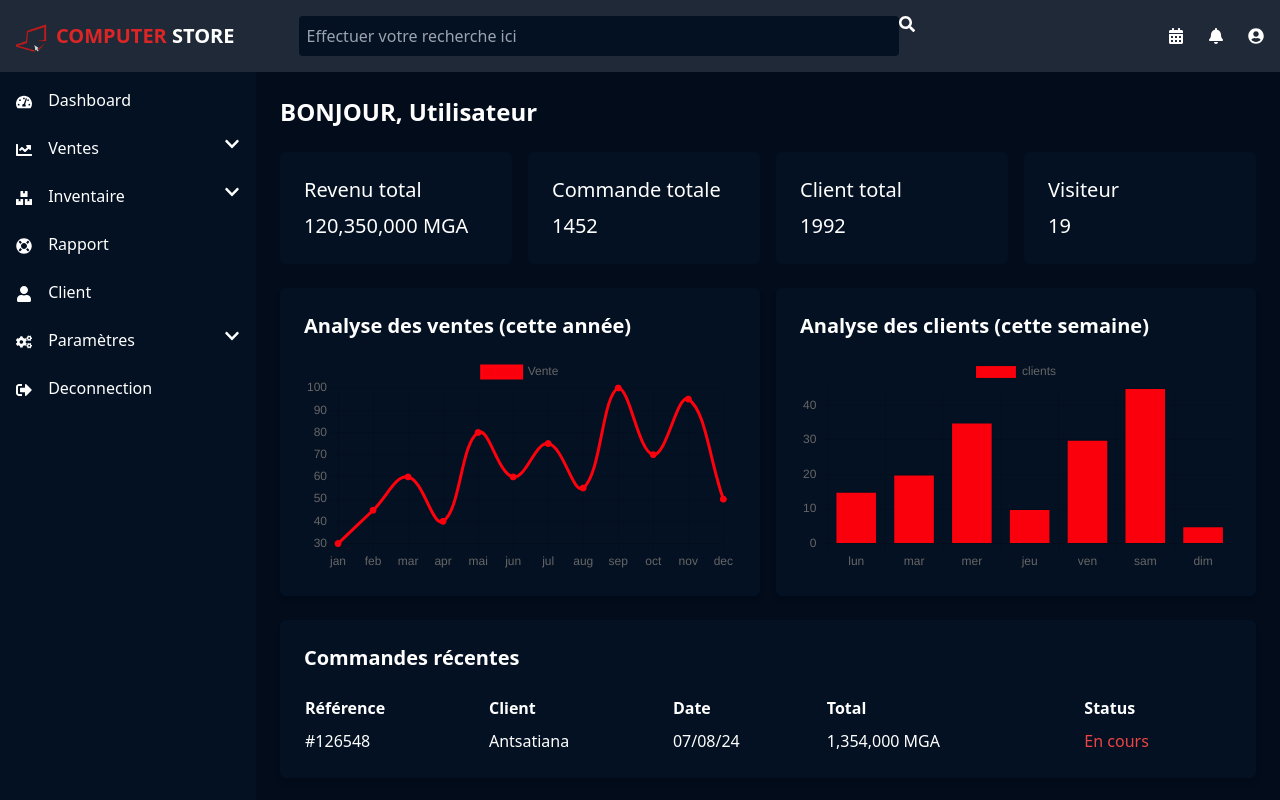
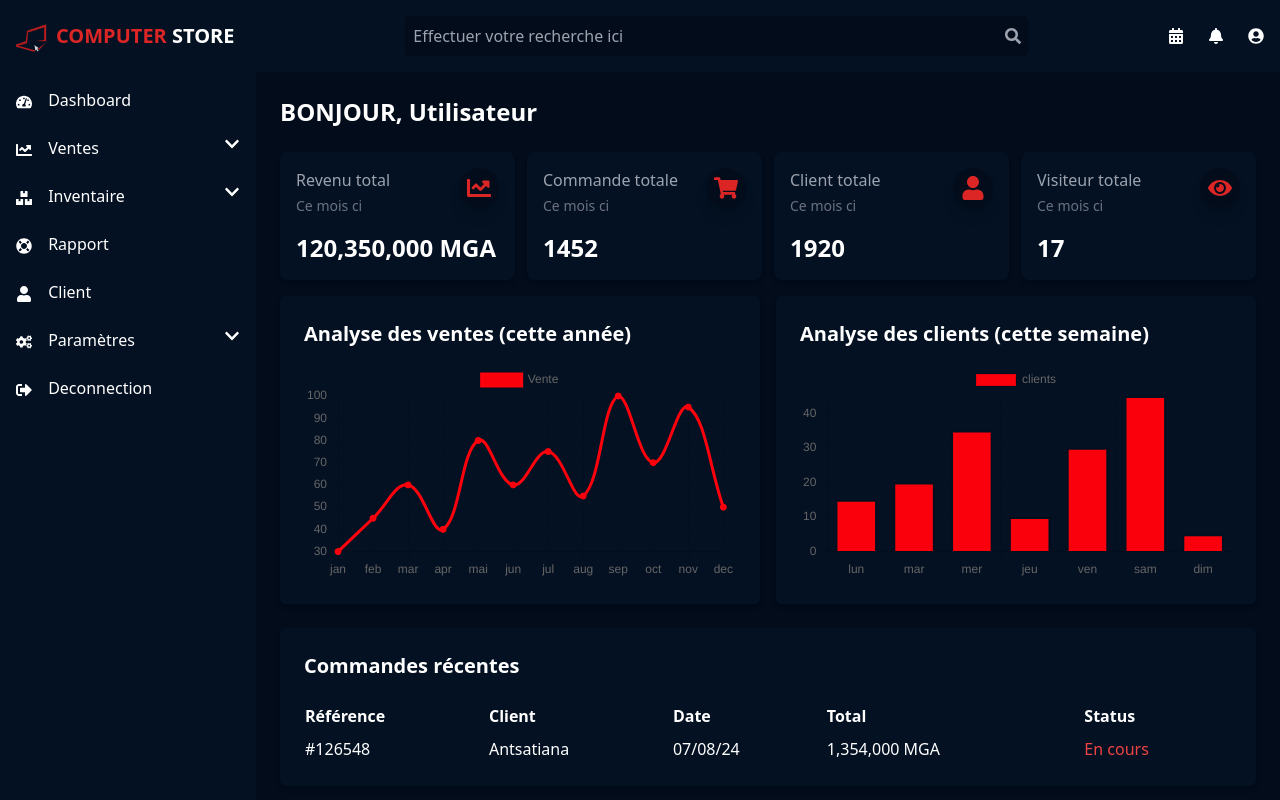
Before and after one commit to Dally07/E-store, a React (Create React App) app in the folder frontend/: page /dashboard in a window 1280 px wide. Shown: the top 800 px of the page. Built offline with nearby package versions, Linux system fonts and the light colour scheme.

Commit message:
dashboard

```diff
--- a/frontend/package.json
+++ b/frontend/package.json
@@ -13,6 +13,7 @@
     "react-chartjs-2": "^5.2.0",
     "react-dom": "^18.3.1",
     "react-icons": "^5.3.0",
+    "react-router-dom": "^6.26.2",
     "react-scripts": "5.0.1",
     "web-vitals": "^2.1.4"
   },
--- a/frontend/src/App.js
+++ b/frontend/src/App.js
@@ -1,15 +1,23 @@
 import React from 'react';
+import { BrowserRouter as Router, Route, Routes } from 'react-router-dom';
 import './App.css';
 import Loginpage from "./LoginPage"
 import Dashboard from './composant/dashboard';
 
 function App() {
   return (
-    <div>
-      <Dashboard/>
-      <Loginpage/>
+    <Router>
+      <Routes>
 
-    </div>
+        <Route path="/login" element={<Loginpage />} />
+        <Route path="/dashboard" element={<Dashboard />} />
+
+
+
+        {/*rediriger par défaut vers le login*/}
+        <Route path="/" element={<Loginpage />} />
+      </Routes>
+    </Router>
   );
 }
 
--- a/frontend/src/Header/header.jsx
+++ b/frontend/src/Header/header.jsx
@@ -1,36 +1,40 @@
 import React from 'react';
 import { FaBars, FaBell, FaCalendarAlt, FaSearch, FaUserCircle } from 'react-icons/fa';
-import logo from '../assets/COMPUTER LOGO 1.png'
+import logo from '../assets/COMPUTER LOGO 1.png';
 
+const Header = ({ toggleSidebar }) => {
+  return (
+    <header className="flex justify-between items-center p-4 bg-gray-800 text-white shadow" style={{backgroundColor: "#041122",
+      boxShadow: "inset 50px rgba(0, 0, 0, 0.5)"
+    }}>
+      {/* logo et icon menu */ }
+      <div className="flex items-center">
+        <button className="text-white mr-4 lg:hidden" onClick={toggleSidebar}>
+          <FaBars size={24} />
+        </button>
+        <img src={logo} alt="logo" className="h-8 w-8 mr-2" />
+        <div className="text-xl font-bold text-red-600">
+          COMPUTER <span className="text-white">STORE</span>
+        </div>
+      </div>
 
-const Header = (toggleSidebar) => {
-  return (
-    <header className="flex justify-between items-center p-4 bg-gray-800 text-white">
-      {/* logo et icon menu*/ }
-      <div className="flex items-center">
-        <button className='text-white mr-4 lg:hidden'onClick={toggleSidebar} >
-          <FaBars size={24}/>
-        </button>
-        <img src={logo} alt='logo' className='h-8 w-8 mr-2'/>
-        <div className="text-xl font-bold text-red-600">COMPUTER <span className="text-white">STORE</span></div>
-        <div className='flex justify-bettween'>
+      {/* Barre de recherche avec un espacement de 2 cm (ml-8) */}
+      <div className="flex items-center justify-between rounded-md ml-8" style={{backgroundColor: "#030C1B"}}>
         <input
           type="text"
           placeholder="Effectuer votre recherche ici"
+          className="w-[600px] p-2 rounded focus:outline-none text-gray-100"
+          style={{backgroundColor: "#030C1B"}}
+        />
+        <FaSearch className="text-gray-400 mr-2" />
+      </div>
 
-          className="w-[600px] ml-16 p-2 rounded focus:outline-none text-gray-100"
-          style={{backgroundColor: "#041122"}}
-
-        />
-        <FaSearch/>
-        </div>
-
-      </div>
       <div className="flex items-center space-x-6">
         <FaCalendarAlt className="cursor-pointer" />
         <FaBell className="cursor-pointer" />
         <FaUserCircle className="cursor-pointer" />
       </div>
+
     </header>
   );
 };
--- a/frontend/src/LoginPage.jsx
+++ b/frontend/src/LoginPage.jsx
@@ -5,6 +5,16 @@ const LoginPage = () => {
   return (
     <div className="min-h-screen bg-gray-900 flex justify-center items-center" >
       <div className="w-[1000px] h-[700px] rounded-lg shadow-lg p-10 flex flex-col md:flex-row justify-between items-center md:space-x-20" style={{backgroundColor: "#08142A"}}>
+        {/* Logo */}
+        <div className="flex justify-between items-start h-72 w-72 ml-16">
+          <img
+            src={logo}
+            alt="Computer Store"
+            className=" h-full w-full object-containt"
+
+          />
+        </div>
+
         {/* Texte d'accueil */}
         <div className="justify-between items-center mb-6 md:mb-0 space-y-20 ">
           <h1 className="text-white text-4xl mb-6">BONJOUR A VOUS !</h1>
@@ -44,15 +54,7 @@ const LoginPage = () => {
 
         </div>
 
-        {/* Logo */}
-        <div className="flex justify-between items-start h-72 w-72 ml-16">
-          <img
-            src={logo}
-            alt="Computer Store"
-            className=" h-full w-full object-containt"
 
-          />
-        </div>
       </div>
     </div>
   );
--- a/frontend/src/composant/dashboard.jsx
+++ b/frontend/src/composant/dashboard.jsx
@@ -3,6 +3,7 @@ import Header from '../Header/header';
 import Sidebar from '../sidebar/sidebar';
 import { Line, Bar} from 'react-chartjs-2';
 import { Chart as chartjs, CategoryScale, LinearScale, BarElement, LineElement, Title, Tooltip, Legend, PointElement } from 'chart.js';
+import { FaChartLine, FaEye, FaShoppingCart, FaUser } from 'react-icons/fa';
 
 
 chartjs.register(CategoryScale, LinearScale, BarElement, LineElement, Title, Tooltip, Legend, PointElement)
@@ -34,7 +35,7 @@ const Dashboard = () => {
         label: 'clients',
         data: [15,20,35,10,30,45,5],
         backgroundColor: 'rgba(250, 0, 13, 1)',
-        borderWidth: 1,
+        borderWidth: 2,
       },
     ],
   };
@@ -53,23 +54,54 @@ const Dashboard = () => {
             <h1 className="text-2xl text-white font-semibold mb-6">BONJOUR, Utilisateur</h1>
 
             {/* Cartes d'informations */}
-            <div className="grid grid-cols-4 gap-4 mb-6">
-              <div className="bg-gray-800 text-white p-6 rounded-md"style={{backgroundColor: "#041122"}} >
-                <h3 className="text-xl mb-2">Revenu total</h3>
-                <p className="text-xl">120,350,000 MGA</p>
-              </div>
-              <div className="bg-gray-800 text-white p-6 rounded-md" style={{backgroundColor: "#041122"}}>
-                <h3 className="text-xl mb-2">Commande totale</h3>
-                <p className="text-xl">1452</p>
-              </div>
-              <div className="bg-gray-800 text-white p-6 rounded-md" style={{backgroundColor: "#041122"}}>
-                <h3 className="text-xl mb-2">Client total</h3>
-                <p className="text-xl">1992</p>
-              </div>
-              <div className="bg-gray-800 text-white p-6 rounded-md" style={{backgroundColor: "#041122"}}>
-                <h3 className="text-xl mb-2">Visiteur</h3>
-                <p className="text-xl">19</p>
-              </div>
+            <div className="grid grid-cols-4 gap-3 mb-4">
+                    <div className="relative bg-gray-900 p-4 rounded-lg shadow-md text-white" style={{backgroundColor: "#041122"}}>
+                          <div className="flex flex-col">
+                              <p className="text-gray-400">Revenu total</p>
+                              <p className="text-sm text-gray-500 mt-1">Ce mois ci</p>
+                              <h3 className="text-2xl font-bold mt-4">120,350,000 MGA</h3>
+                          </div>
+                          {/* Icône en haut à droite */}
+                          <div className="absolute top-4 right-4 rounded-full bg-gray-600 p-2 shadow-lg"style={{backgroundColor: "#030C1B"}} >
+                            <FaChartLine className="text-red-600 text-2xl" />
+                          </div>
+                    </div>
+
+                    <div className="relative bg-gray-900 p-4 rounded-lg shadow-md text-white" style={{backgroundColor: "#041122"}}>
+                          <div className="flex flex-col">
+                              <p className="text-gray-400">Commande totale</p>
+                              <p className="text-sm text-gray-500 mt-1">Ce mois ci</p>
+                              <h3 className="text-2xl font-bold mt-4">1452</h3>
+                          </div>
+                          {/* Icône en haut à droite */}
+                          <div className="absolute top-4 right-4 rounded-full bg-gray-600 p-2 shadow-lg"style={{backgroundColor: "#030C1B"}} >
+                            <FaShoppingCart className="text-red-600 text-2xl" />
+                          </div>
+                    </div>
+
+                    <div className="relative bg-gray-900 p-4 rounded-lg shadow-md text-white" style={{backgroundColor: "#041122"}}>
+                          <div className="flex flex-col">
+                              <p className="text-gray-400">Client totale</p>
+                              <p className="text-sm text-gray-500 mt-1">Ce mois ci</p>
+                              <h3 className="text-2xl font-bold mt-4">1920</h3>
+                          </div>
+                          {/* Icône en haut à droite */}
+                          <div className="absolute top-4 right-4 rounded-full bg-gray-600 p-2 shadow-lg"style={{backgroundColor: "#030C1B"}} >
+                            <FaUser className="text-red-600 text-2xl" />
+                          </div>
+                    </div>
+
+                    <div className="relative bg-gray-900 p-4 rounded-lg shadow-md text-white" style={{backgroundColor: "#041122"}}>
+                          <div className="flex flex-col">
+                              <p className="text-gray-400">Visiteur totale</p>
+                              <p className="text-sm text-gray-500 mt-1">Ce mois ci</p>
+                              <h3 className="text-2xl font-bold mt-4">17</h3>
+                          </div>
+                          {/* Icône en haut à droite */}
+                          <div className="absolute top-4 right-4 rounded-full bg-gray-600 p-2 shadow-lg"style={{backgroundColor: "#030C1B"}} >
+                            <FaEye className="text-red-600 text-2xl" />
+                          </div>
+                    </div>
             </div>
 
             {/* Analyse des ventes */}
```
Also changed, not shown: 1 other file (tests, documents, lock files or other folders).
